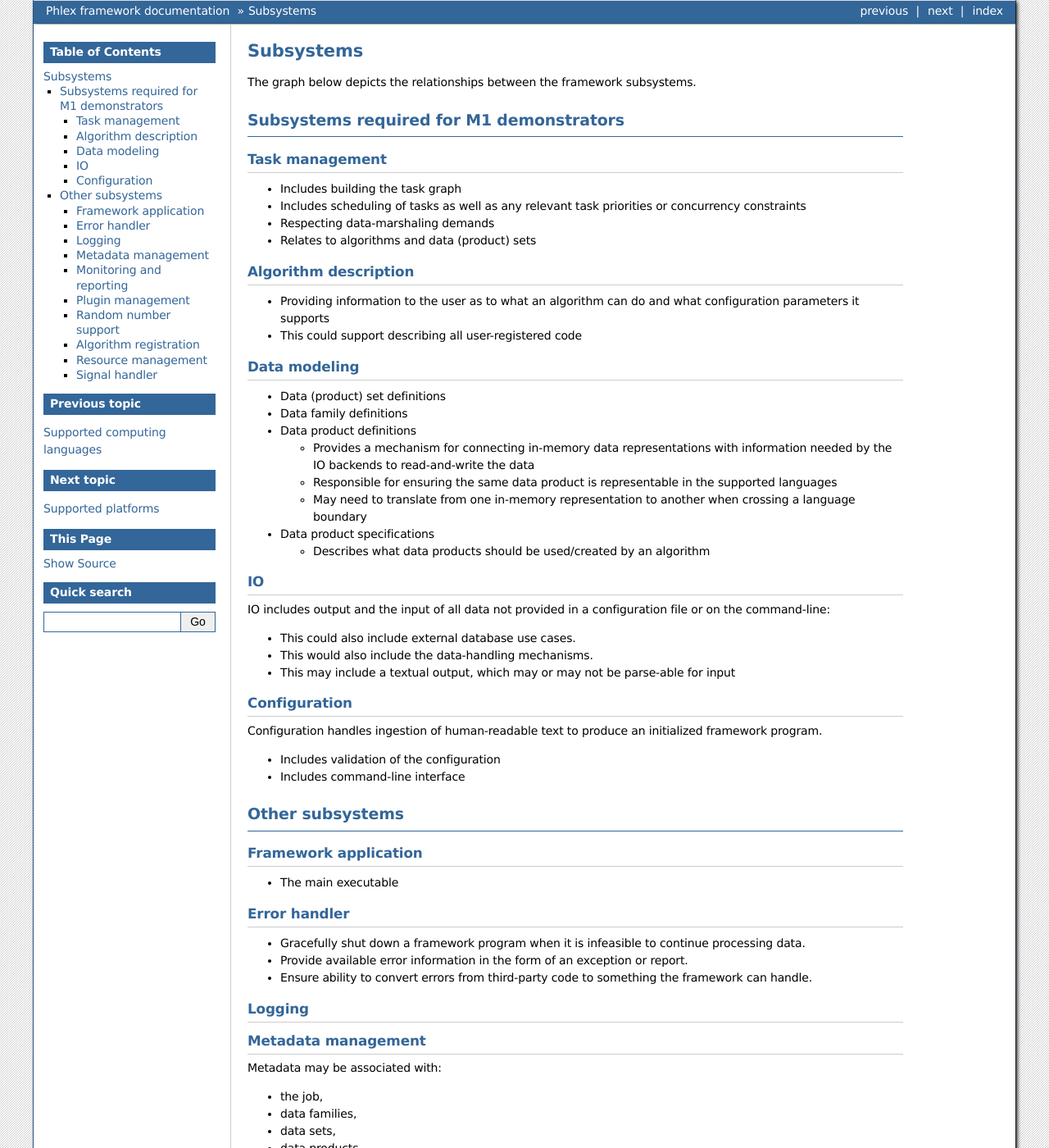
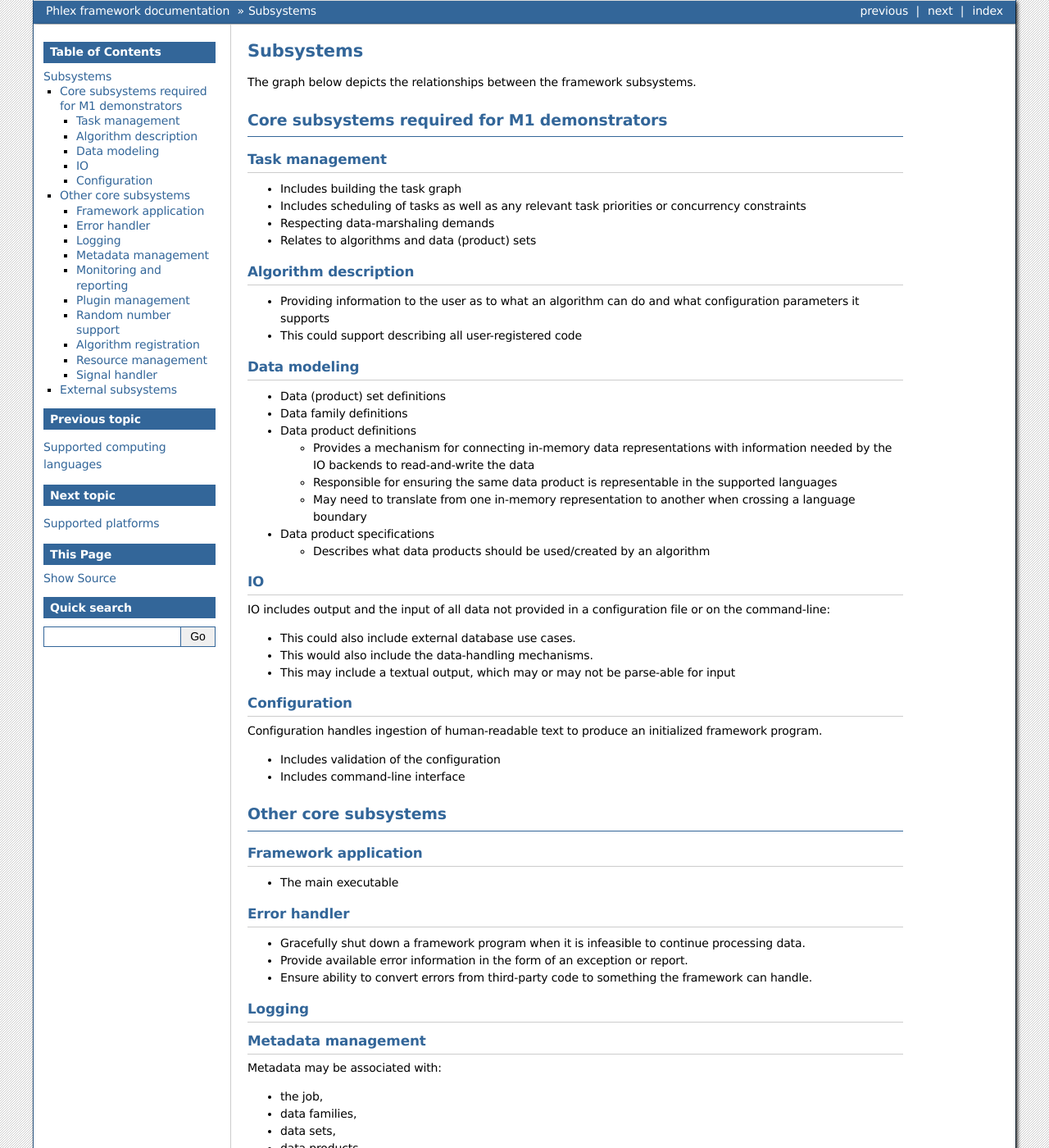
Before and after one commit to Framework-R-D/phlex-design, a Sphinx documentation site: the page built from doc/subsystems.rst, in a window 1280 px wide and 1400 px high. Shown: the whole window at 82% size. Built offline with Sphinx 7.4.7, drawn with Linux system fonts in a browser that asks for light colours; some of the changed text lies outside the part shown.

Commit message:
Also mention external subsystems

```diff
--- a/doc/subsystems.rst
+++ b/doc/subsystems.rst
@@ -5,8 +5,8 @@
 
 .. graphviz:: subsystems.gv
 
-Subsystems required for M1 demonstrators
-----------------------------------------
+Core subsystems required for M1 demonstrators
+---------------------------------------------
 
 .. include:: subsystems/task_management.rst
 .. include:: subsystems/algo_description.rst
@@ -14,8 +14,8 @@
 .. include:: subsystems/io.rst
 .. include:: subsystems/configuration.rst
 
-Other subsystems
-----------------
+Other core subsystems
+---------------------
 
 .. include:: subsystems/application.rst
 .. include:: subsystems/error_handler.rst
@@ -27,3 +27,12 @@
 .. include:: subsystems/registration.rst
 .. include:: subsystems/resource_management.rst
 .. include:: subsystems/signal_handler.rst
+
+External subsystems
+-------------------
+
+- Build
+- CI
+- Documentation
+- Event display
+- Workflow management
```
